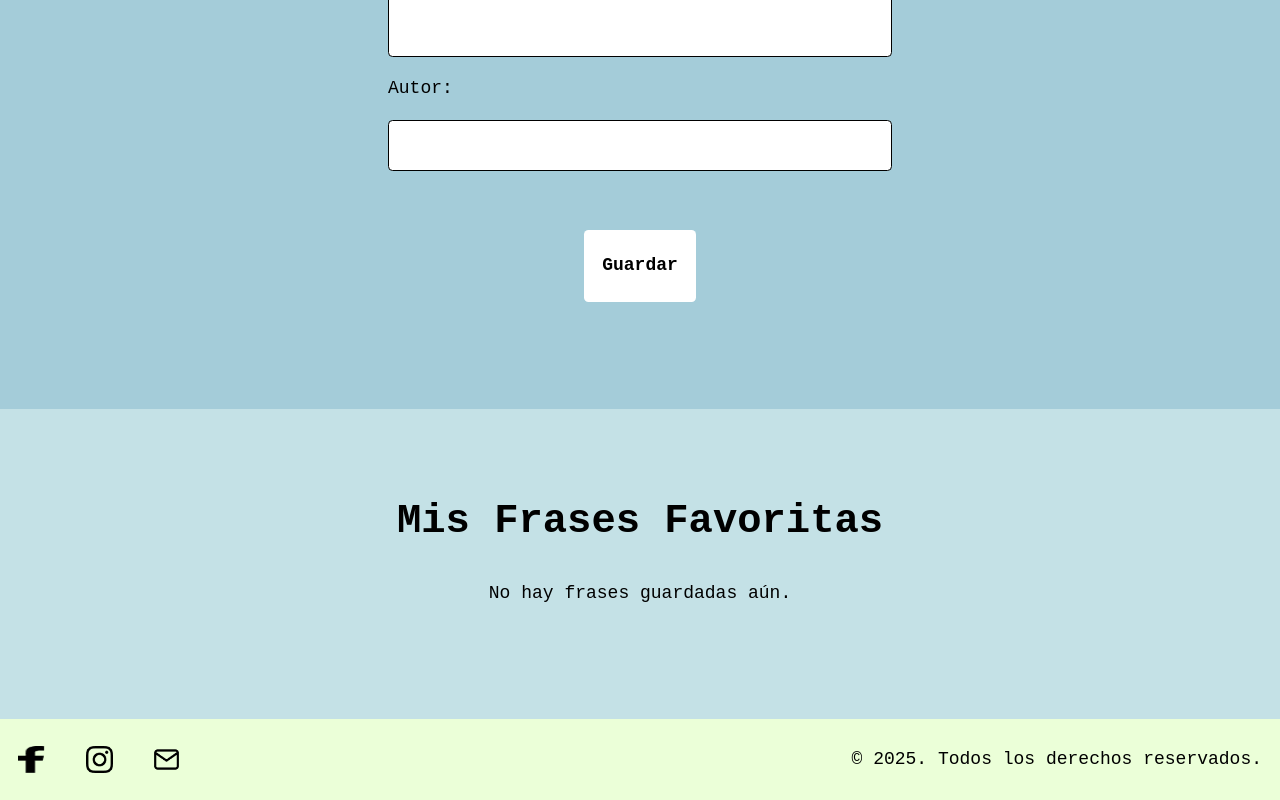
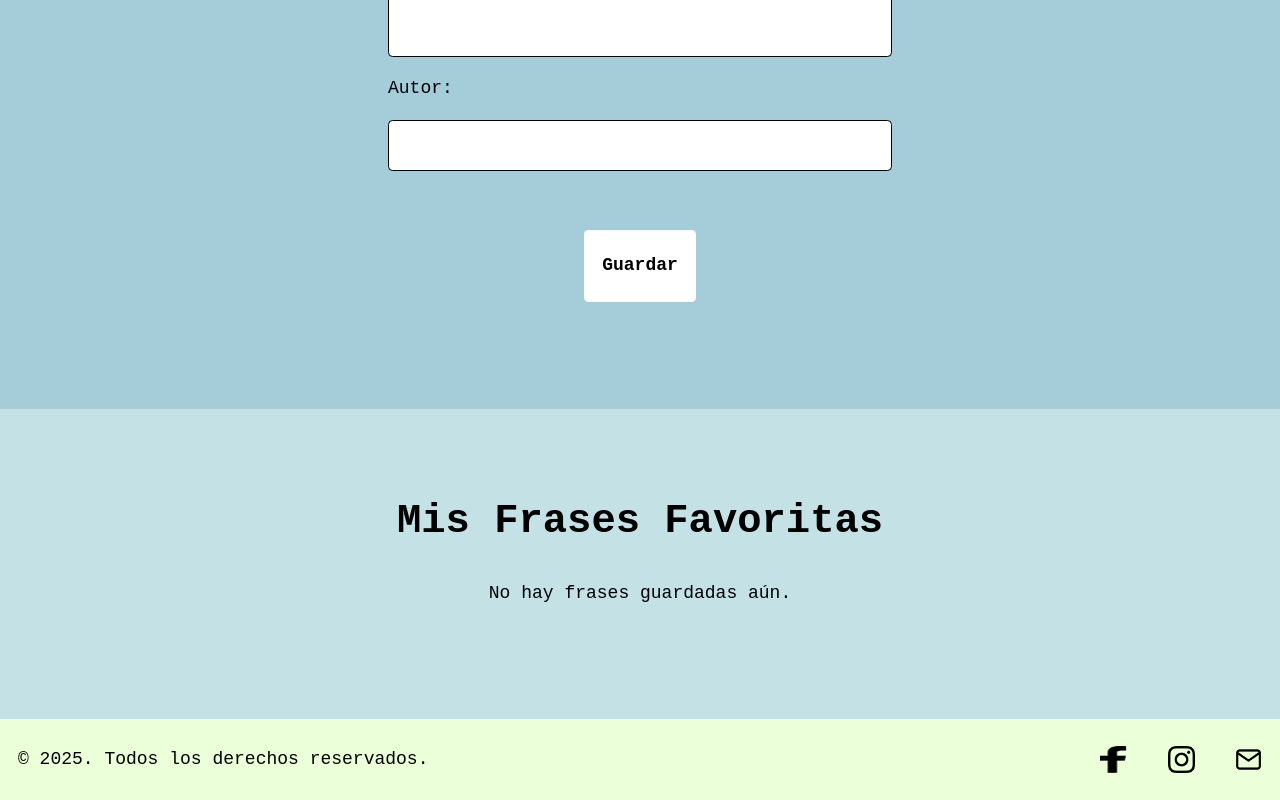
Before and after one commit to miaryl/p7_proyecto4, a React (Vite) app: page / in a window 1280 px wide. Shown: the part 1462-2262 px from the top of the page. Built offline with nearby package versions, Linux system fonts and the light colour scheme; a web font is replaced by a local one.

Commit message:
footer| text left, img right,reponsive also changed

```diff
--- a/src/components/footer.jsx
+++ b/src/components/footer.jsx
@@ -3,7 +3,10 @@
 function Footer() {
   return (
     <footer className="bg-[#EBFFD8] text-black py-6 px-4">
-      <div className="max-w-7xl mx-auto flex flex-col md:flex-row items-center justify-between gap-4">
+      <div className="max-w-7xl mx-auto flex flex-col-reverse md:flex-row items-center justify-between gap-4">
+        <p className="text-center md:text-right">
+          © 2025. Todos los derechos reservados.
+        </p>
       <div className="flex gap-9">
       <a
             href="https://facebook.com"
@@ -43,9 +46,7 @@
             />
           </a>
         </div>
-        <p className="text-center md:text-right">
-          © 2025. Todos los derechos reservados.
-        </p>
+
       </div>
     </footer>
   );
```
